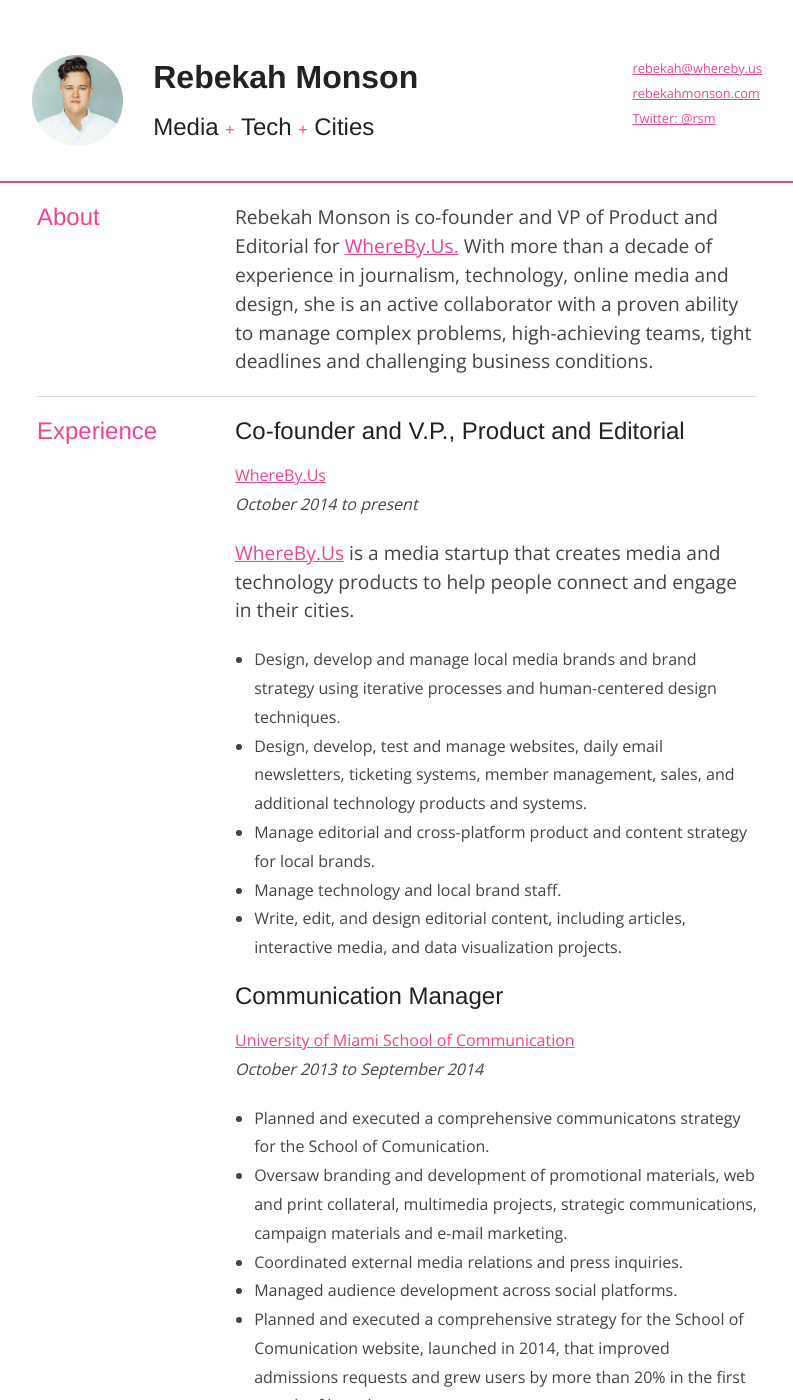
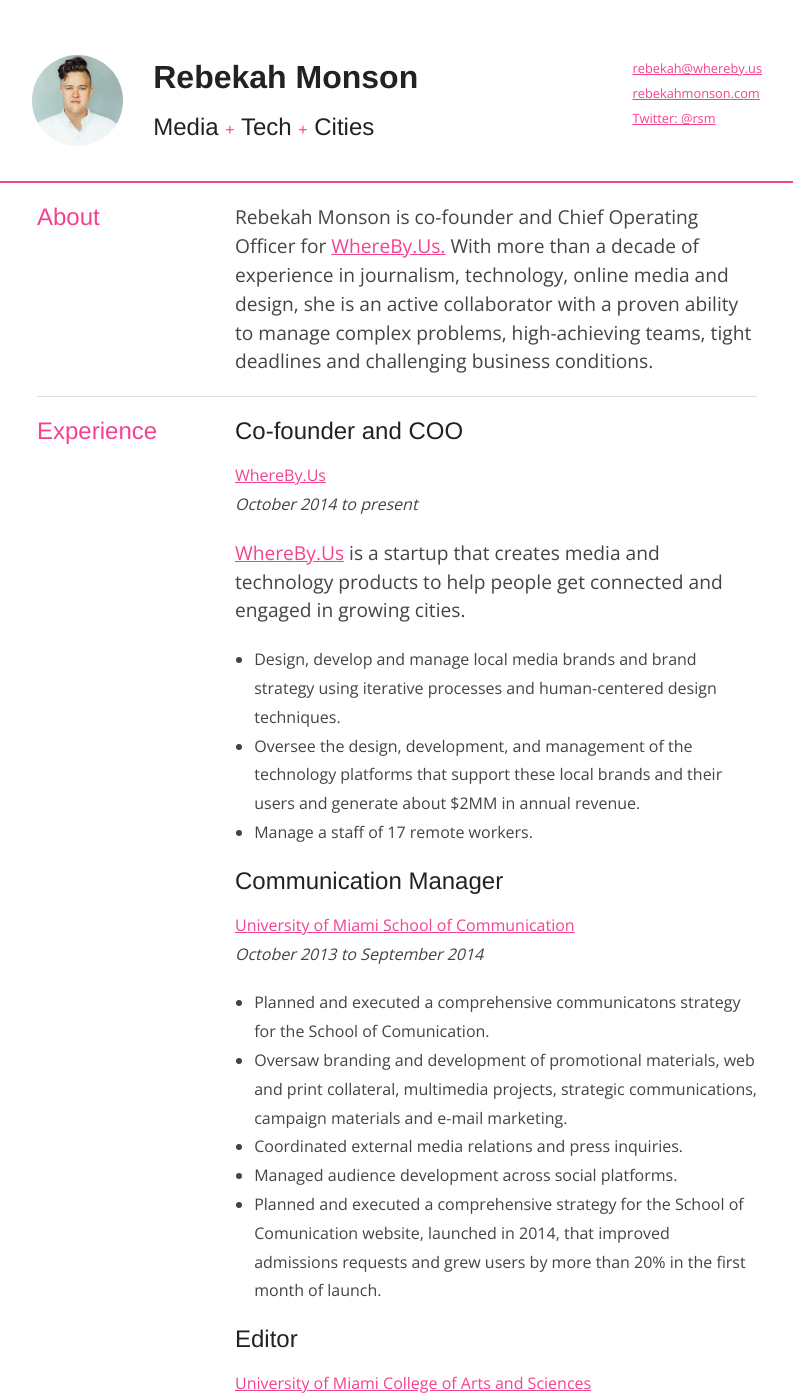
Before and after one commit to rebekahmonson/rebekahmonson.github.io, a Jekyll site: the page built from resume.html, in a window 1280 px wide and 1400 px high. Shown: the whole window, without its empty margins (243-1036 px from the left). Built offline with Jekyll 4.4.1, drawn with Linux system fonts in a browser that asks for light colours; nearby versions of some CDN libraries; some web fonts are replaced.

Commit message:
quick updates
for coo

```diff
--- a/_layouts/resume.html
+++ b/_layouts/resume.html
@@ -77,7 +77,7 @@
 				</div>
 
 				<div class="sectionContent">
-					<p>Rebekah Monson is co-founder and VP of Product and Editorial for <a href="http://whereby.us"> WhereBy.Us.</a> With more than a decade of experience in journalism, technology, online media and design, she is an active collaborator with a proven ability to manage complex problems, high-achieving teams, tight deadlines and challenging business conditions.
+					<p>Rebekah Monson is co-founder and Chief Operating Officer for <a href="http://whereby.us"> WhereBy.Us.</a> With more than a decade of experience in journalism, technology, online media and design, she is an active collaborator with a proven ability to manage complex problems, high-achieving teams, tight deadlines and challenging business conditions.
 					</p>
 				</div>
 			</article>
@@ -94,16 +94,14 @@
 
 			<div class="sectionContent">
 				<article>
-					<h2>Co-founder and V.P., Product and Editorial</h2>
+					<h2>Co-founder and COO</h2>
 					<p class="company"> <a href="http://whereby.us" target="new">WhereBy.Us</a></p>
 					<p class="subDetails">October 2014 to present</p>
-					<p><a href="http://whereby.us">WhereBy.Us</a> is a media startup that creates media and technology products to help people connect and engage in their cities.
+					<p><a href="http://whereby.us">WhereBy.Us</a> is a startup that creates media and technology products to help people get connected and engaged in growing cities.
 					<ul>
 						<li>Design, develop and manage local media brands and brand strategy using iterative processes and human-centered design techniques.</li>
-						<li>Design, develop, test and manage websites, daily email newsletters, ticketing systems, member management, sales, and additional technology products and systems.</li>
-						<li>Manage editorial and cross-platform product and content strategy for local brands.
-						<li>Manage technology and local brand staff.</li>
-						<li>Write, edit, and design editorial content, including articles, interactive media, and data visualization projects.</li>
+						<li>Oversee the design, development, and management of the technology platforms that support these local brands and their users and generate about $2MM in annual revenue.</li>
+						<li>Manage a staff of 17 remote workers.</li>
 					</ul>
 
 				</article>
```
